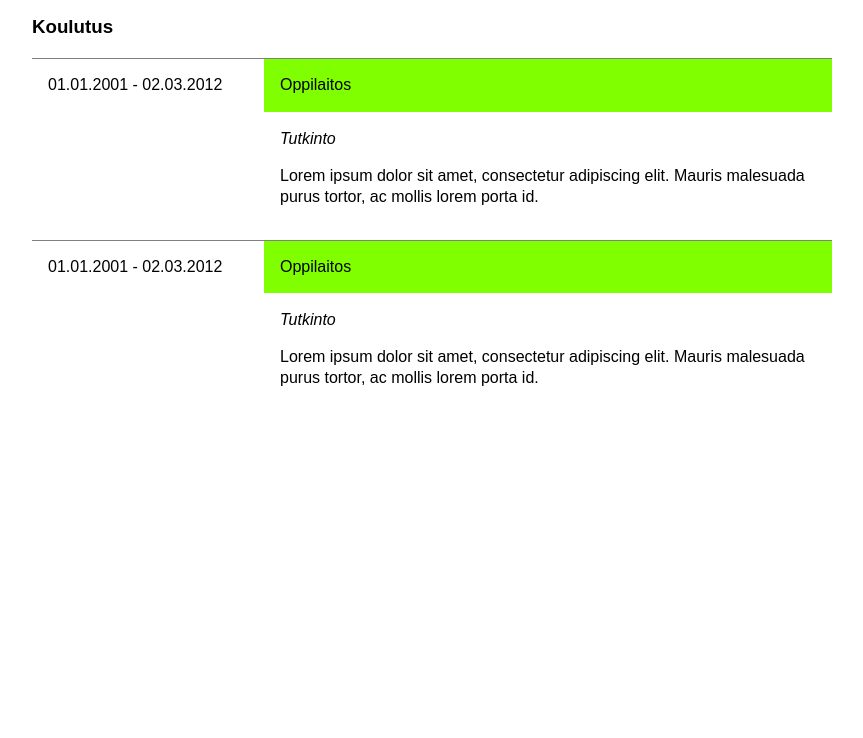
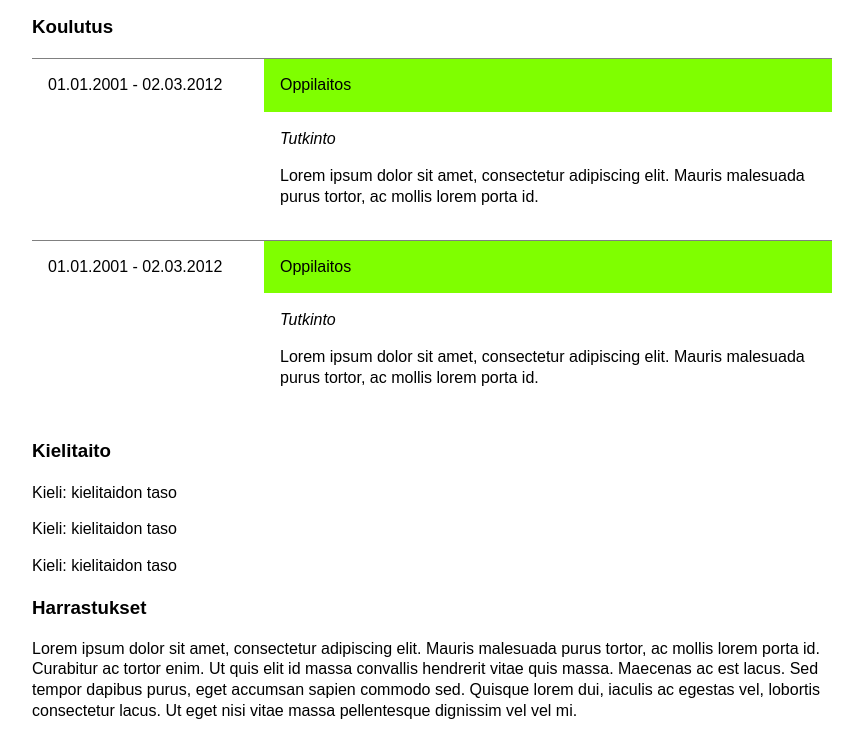
Before and after one commit to aliassiv/cv, a plain HTML site: page index.html in a window 1280 px wide. Shown: the part 1653-2391 px from the top of the page, without its empty margins (208-1071 px from the left). Before the commit the page ends 2074 px from the top, so only its background shows below. Drawn offline with Linux system fonts and the light colour scheme.

Commit message:
Lisäys, kielitaito ja harrastukset

```diff
--- a/index.html
+++ b/index.html
@@ -106,6 +106,17 @@
             </td>
         </tr>
     </table>
+    <h3>Kielitaito</h3>
+    <p>Kieli: kielitaidon taso</p>
+    <p>Kieli: kielitaidon taso</p>
+    <p>Kieli: kielitaidon taso</p>
+    <h3>Harrastukset</h3>
+    <p>Lorem ipsum dolor sit amet, consectetur adipiscing elit. Mauris malesuada purus tortor, ac mollis
+        lorem porta id. Curabitur ac tortor enim. Ut quis elit id massa convallis hendrerit vitae quis
+        massa. Maecenas ac est lacus. Sed tempor dapibus purus, eget accumsan sapien commodo sed. Quisque
+        lorem dui, iaculis ac egestas vel, lobortis consectetur lacus. Ut eget nisi vitae massa pellentesque
+        dignissim vel vel mi.</p>
+
 </body>
 
 </html>
```
